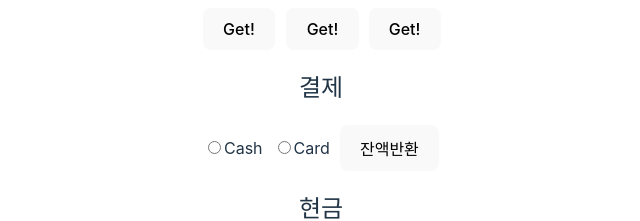
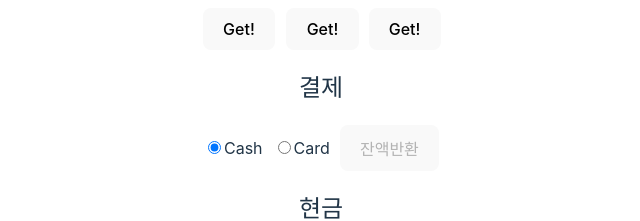
Before and after one commit to hellosam1332/vending-machine-jinseog, a React (Vite) app: page / in a window 1280 px wide. Shown: the part 253-474 px from the top of the page, without its empty margins (319-959 px from the left). Built offline with nearby package versions, Linux system fonts and the light colour scheme.

Commit message:
결제수단 선택을 위한 PaymentSelection 컴포넌트 구현

```diff
--- a/src/App.tsx
+++ b/src/App.tsx
@@ -1,33 +1,13 @@
 import "./App.css";
 import DrinkPannel from "./components/DrinkPannel";
+import PaymentSelection from "./components/PaymentSelection";
 import { AVAILABLE_DRINKS } from "./constants";
 
 function App() {
   return (
     <main>
       <DrinkPannel availableDrinks={AVAILABLE_DRINKS} />
-      {/* Payment Selection */}
-      <section>
-        <h2>결제</h2>
-        <div
-          style={{
-            display: "flex",
-            alignItems: "center",
-            justifyContent: "center",
-            gap: "10px",
-          }}
-        >
-          <label>
-            <input type="radio" />
-            Cash
-          </label>
-          <label>
-            <input type="radio" />
-            Card
-          </label>
-          <button>잔액반환</button>
-        </div>
-      </section>
+      <PaymentSelection />
       {/* Cash Selection*/}
       <section>
         <h2>현금</h2>
--- /dev/null
+++ b/src/components/PaymentSelection.tsx
@@ -0,0 +1,42 @@
+import { useContext } from "react";
+import { VendingMachineContext } from "../contexts/VendingMachineContext";
+
+function PaymentSelection() {
+  const { balance, paymentMethod, setPaymentMethod } = useContext(
+    VendingMachineContext
+  );
+
+  return (
+    <section>
+      <h2>결제</h2>
+      <div
+        style={{
+          display: "flex",
+          alignItems: "center",
+          justifyContent: "center",
+          gap: "10px",
+        }}
+      >
+        <label>
+          <input
+            type="radio"
+            checked={paymentMethod === "cash"}
+            onChange={() => setPaymentMethod("cash")}
+          />
+          Cash
+        </label>
+        <label>
+          <input
+            type="radio"
+            checked={paymentMethod === "card"}
+            onChange={() => setPaymentMethod("card")}
+          />
+          Card
+        </label>
+        <button disabled={balance === 0}>잔액반환</button>
+      </div>
+    </section>
+  );
+}
+
+export default PaymentSelection;
```
